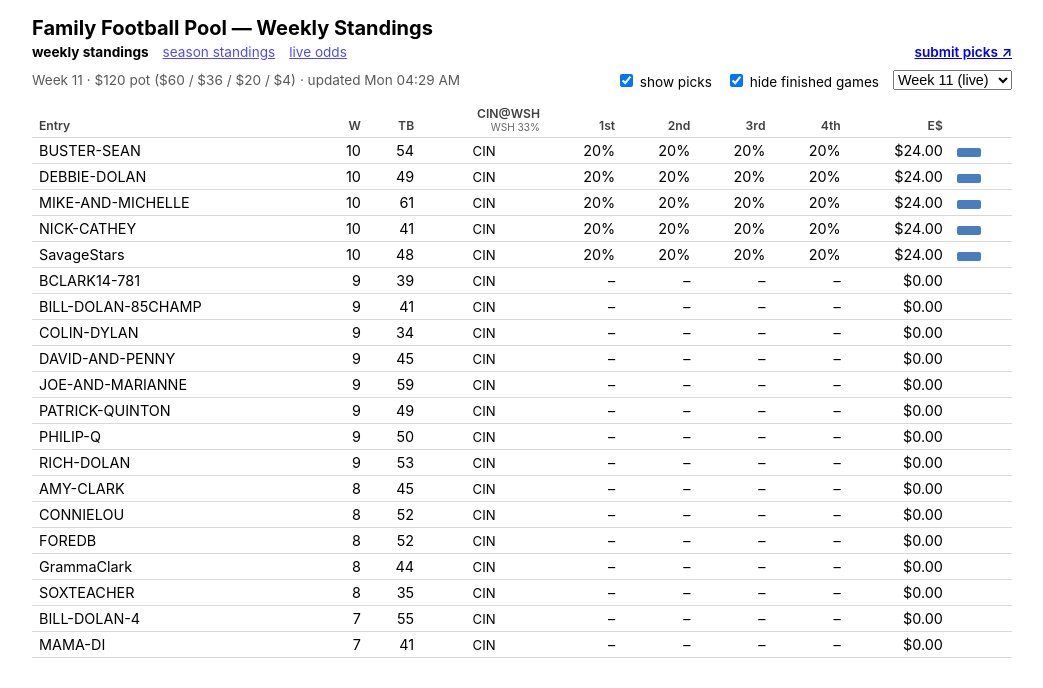
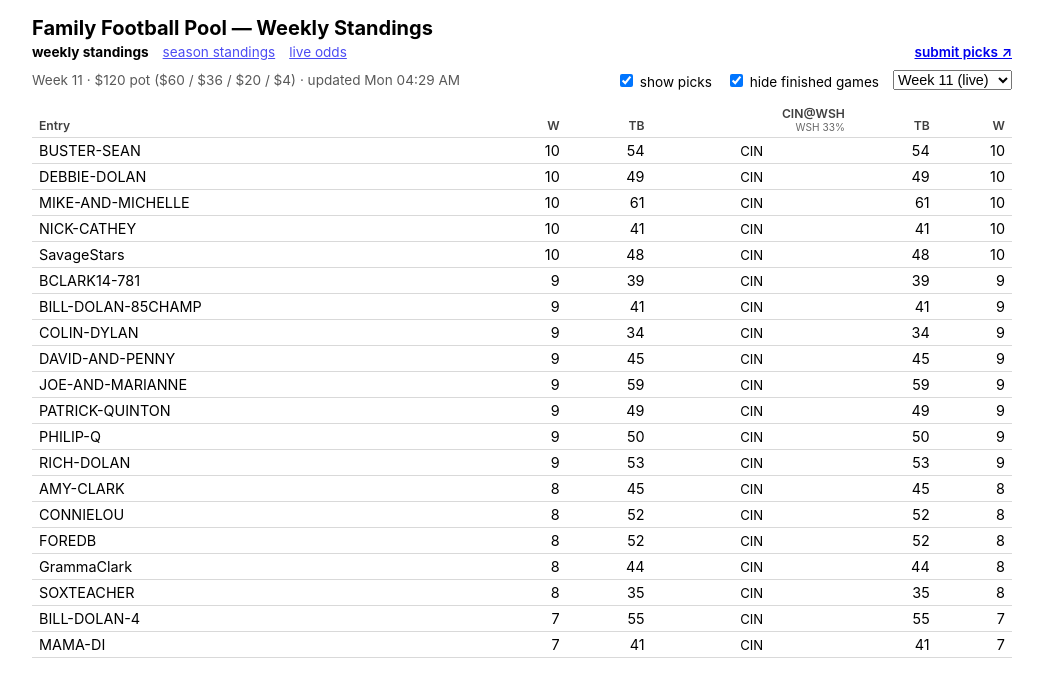
Before and after one commit to mpozar/fp-results, a plain HTML site: page index.html in a window 1280 px wide. Shown: the whole page, without its empty margins (118-1161 px from the left). Drawn offline with Linux system fonts and the light colour scheme.

Commit message:
weekly table: drop placement-odds/E$/bar columns, repeat TB and W at the right edge
Co-Authored-By: Claude Fable 5 <noreply@anthropic.com>

```diff
--- a/index.html
+++ b/index.html
@@ -79,26 +79,21 @@ function fillDropdown(d) {
 }
 
 function renderLive(d) {
-  const sim = d.sim !== false; // placement odds only once every pick is visible
   const when = new Date(d.updated).toLocaleString([], {weekday: "short", hour: "2-digit", minute: "2-digit"});
-  $("sub").textContent = `Week ${d.week} · $${d.pot} pot ($${d.payouts.join(" / $")}) · updated ${when}` +
-    (sim ? "" : " · placement odds appear once all picks lock");
+  $("sub").textContent = `Week ${d.week} · $${d.pot} pot ($${d.payouts.join(" / $")}) · updated ${when}`;
   const cols = $("showPicks").checked ? gameCols(d) : [];
   document.querySelector("#tbl thead tr").innerHTML =
     `<th class="name">Entry</th><th>W</th><th>TB</th>` + cols.map(x => gameHeader(x.g)).join("") +
-    (sim ? `<th>1st</th><th>2nd</th><th>3rd</th><th>4th</th><th>E$</th><th></th>` : "");
+    (cols.length ? `<th>TB</th><th>W</th>` : "");
   const tb = document.querySelector("#tbl tbody");
   tb.innerHTML = "";
   const rows = [...d.entries].sort((a, b) =>
     b.wins - a.wins || (b.ev ?? 0) - (a.ev ?? 0) || a.handle.localeCompare(b.handle));
   for (const e of rows) {
     const tr = document.createElement("tr");
-    const p = e.p_place;
     tr.innerHTML = `<td class="name">${e.handle}</td><td>${e.wins}</td><td>${e.tb ?? "–"}</td>` +
       cols.map(x => pickCell(x.g, e.picks ? e.picks[x.i] : null)).join("") +
-      (sim ? `<td>${pct(p[0])}</td><td>${pct(p[1])}</td><td>${pct(p[2])}</td><td>${pct(p[3])}</td>` +
-      `<td>$${e.ev.toFixed(2)}</td>` +
-      `<td class="name"><span class="bar" style="width:${Math.round(e.ev / d.payouts[0] * 60)}px"></span></td>` : "");
+      (cols.length ? `<td>${e.tb ?? "–"}</td><td>${e.wins}</td>` : "");
     tb.appendChild(tr);
   }
 }
```
